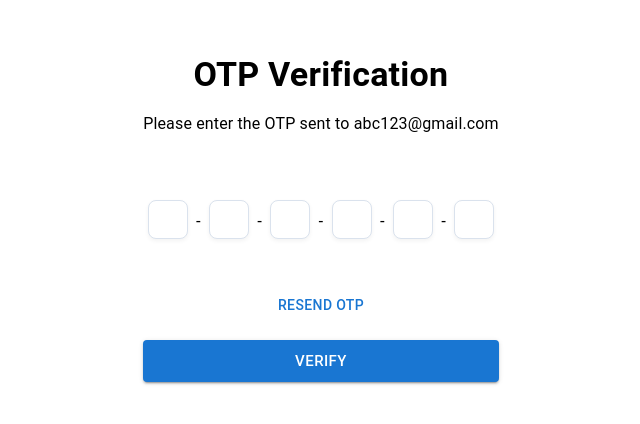
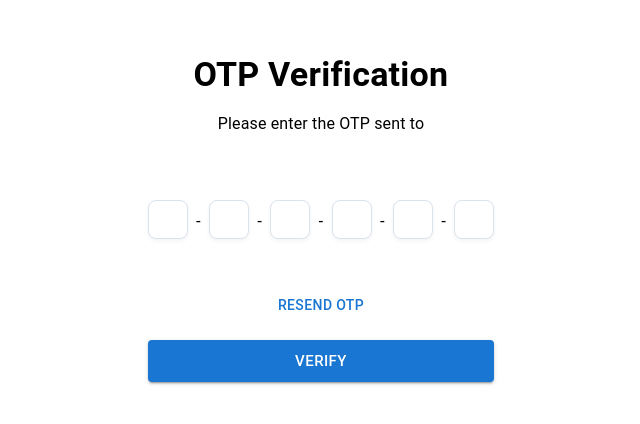
Before and after one commit to DilukshanA/travel-management-frontend, a Next.js app: page /signup/otp-verification in a window 1280 px wide. Shown: the part 182-606 px from the top of the page, without its empty margins (319-959 px from the left). Built offline with nearby package versions, Linux system fonts and the light colour scheme; what @mui/material-nextjs would draw is missing.

Commit message:
create Use query parameters

```diff
--- a/src/app/signup/otp-verification/page.tsx
+++ b/src/app/signup/otp-verification/page.tsx
@@ -2,13 +2,16 @@
 import { OTP } from '@/components/ui/OTP'
 import { Box, Button, Typography } from '@mui/material';
 import axios from 'axios';
-import { useRouter } from 'next/navigation';
+import { useRouter, useSearchParams } from 'next/navigation';
 import React, { useState } from 'react'
 import toast from 'react-hot-toast';
 
 const page = () => {
 
   const router = useRouter();
+
+  const searchParams = useSearchParams();
+  const email = searchParams.get('email');
 
     const [otp, setOtp] = useState('');
 
@@ -66,7 +69,6 @@ const page = () => {
         }
       }
     }
-    const email = "abc123@gmail.com";
 
   return (
     <Box className='h-screen flex items-center justify-center'>
@@ -78,7 +80,7 @@ const page = () => {
           <Typography variant='h4' sx={{ fontWeight: 'bold', mb: 2 }}>
             OTP Verification
           </Typography>
-          <Typography variant='body1' sx={{ mb: 4 }}>
+          <Typography variant='body1' sx={{ mb: 4 , textAlign: 'center' }}>
             Please enter the OTP sent to {email}
           </Typography>
         </Box>
--- a/src/components/Authentication/SignUpForm.tsx
+++ b/src/components/Authentication/SignUpForm.tsx
@@ -30,7 +30,7 @@ const SignUpForm = () => {
 
       // navigate to otp page
       setTimeout(() => {
-        router.push('/signup/otp-verification')
+        router.push(`/signup/otp-verification?email=${encodeURIComponent(formik.values.email)}`)
       }, 1000);
     } catch (error : any) {
 
```
